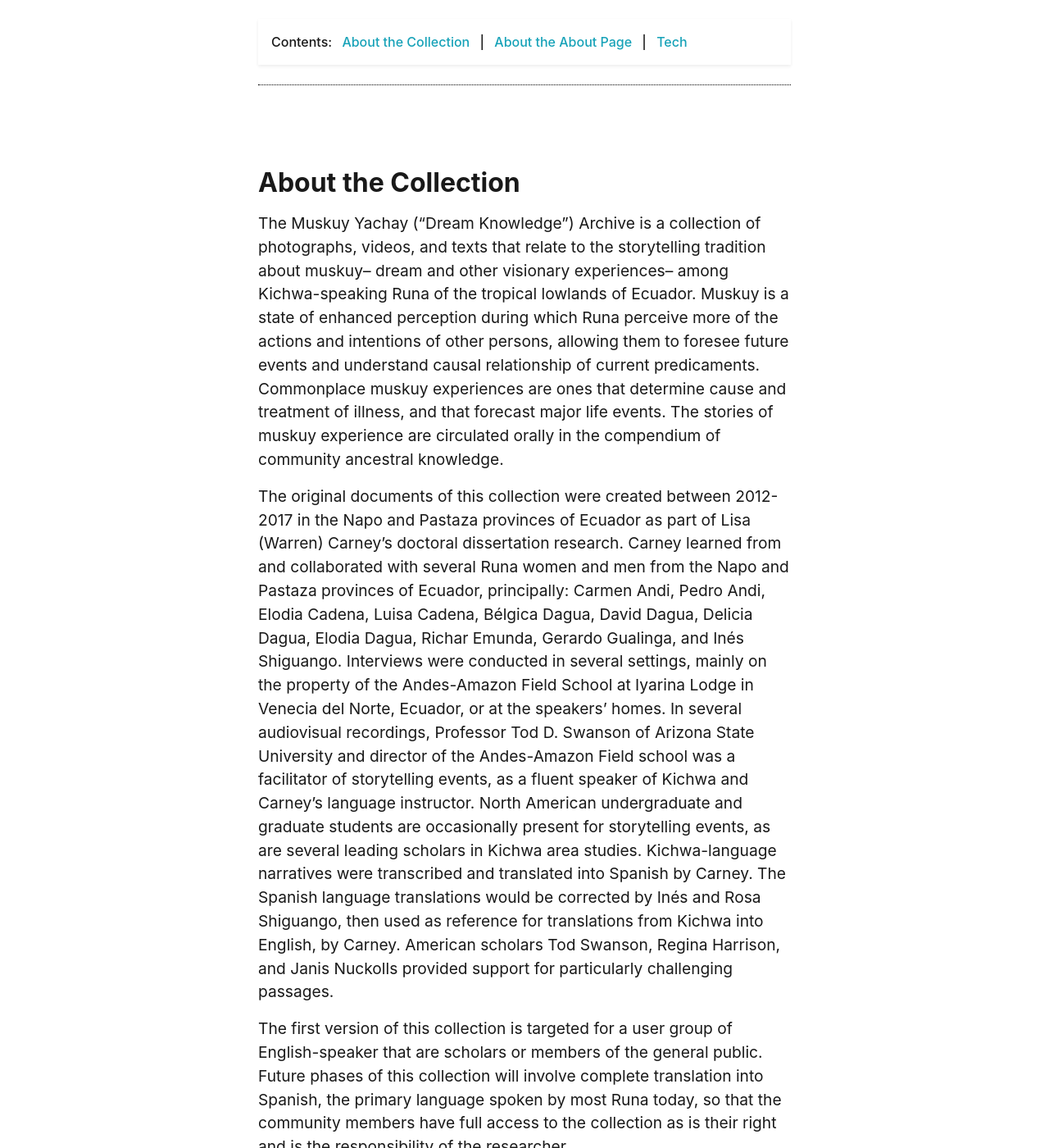
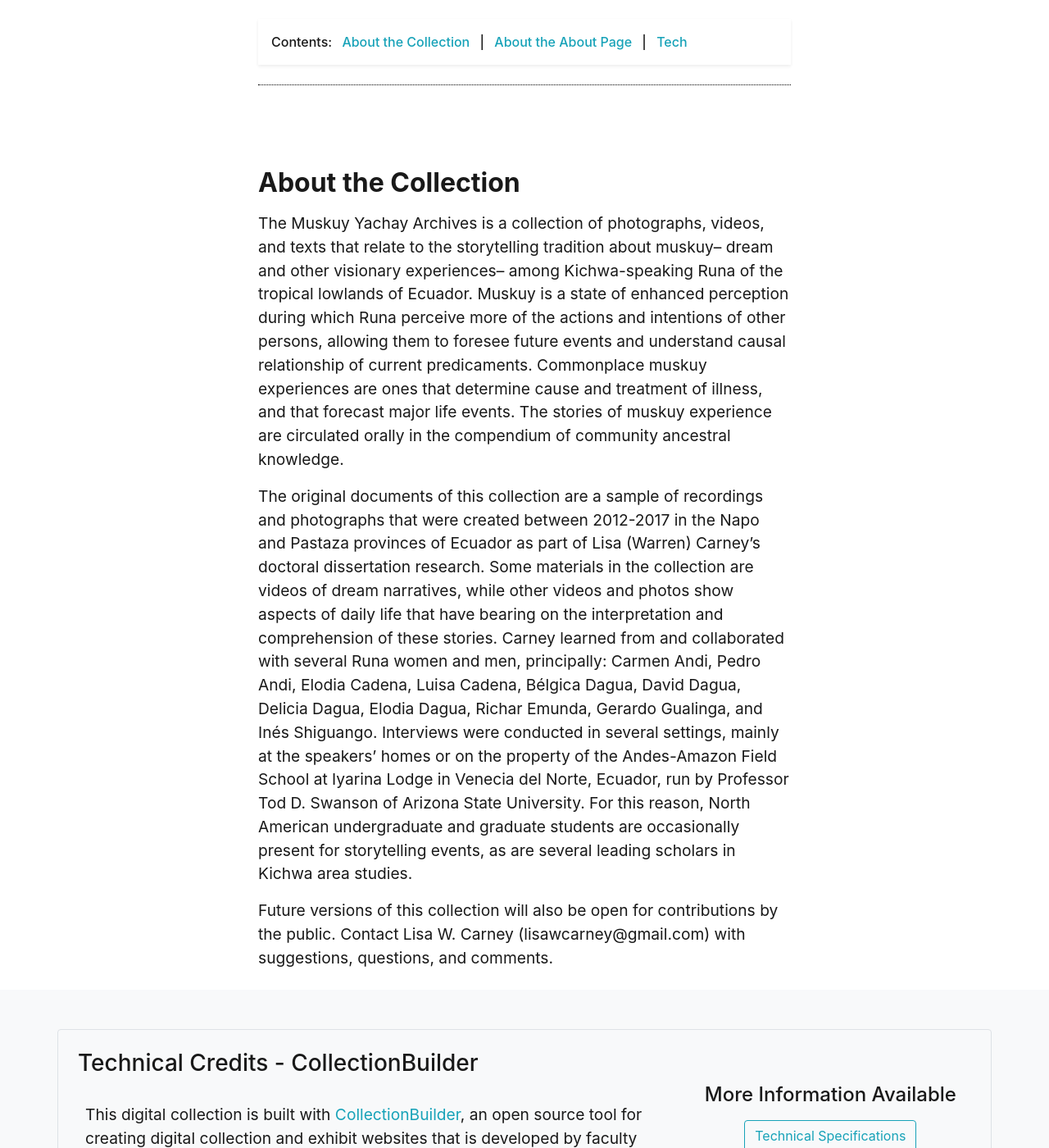
Before and after one commit to LWCarney/muskuyarchive, a Jekyll site: the page built from pages/about.md, in a window 1280 px wide and 1400 px high, scrolled down 469 px. Shown: the whole window at 82% size. Built offline with Jekyll 4.4.1, drawn with Linux system fonts in a browser that asks for light colours; some of the changed text lies outside the part shown.

Commit message:
Updated description

```diff
--- a/pages/about.md
+++ b/pages/about.md
@@ -14,10 +14,8 @@ credits: true
 
 ## About the Collection
 
-The Muskuy Yachay (“Dream Knowledge”) Archive is a collection of photographs, videos, and texts that relate to the storytelling tradition about muskuy-- dream and other visionary experiences-- among Kichwa-speaking Runa of the tropical lowlands of Ecuador. Muskuy is a state of enhanced perception during which Runa perceive more of the actions and intentions of other persons, allowing them to foresee future events and understand causal relationship of current predicaments. Commonplace muskuy experiences are ones that determine cause and treatment of illness, and that forecast major life events. The stories of muskuy experience are circulated orally in the compendium of community ancestral knowledge.
+The Muskuy Yachay Archives is a collection of photographs, videos, and texts that relate to the storytelling tradition about muskuy-- dream and other visionary experiences-- among Kichwa-speaking Runa of the tropical lowlands of Ecuador. Muskuy is a state of enhanced perception during which Runa perceive more of the actions and intentions of other persons, allowing them to foresee future events and understand causal relationship of current predicaments. Commonplace muskuy experiences are ones that determine cause and treatment of illness, and that forecast major life events. The stories of muskuy experience are circulated orally in the compendium of community ancestral knowledge.
 
-The original documents of this collection were created between 2012-2017 in the Napo and Pastaza provinces of Ecuador as part of Lisa (Warren) Carney’s doctoral dissertation research. Carney learned from and collaborated with several Runa women and men from the Napo and Pastaza provinces of Ecuador, principally: Carmen Andi, Pedro Andi, Elodia Cadena, Luisa Cadena, Bélgica Dagua, David Dagua, Delicia Dagua, Elodia Dagua, Richar Emunda, Gerardo Gualinga, and Inés Shiguango. Interviews were conducted in several settings, mainly on the property of the Andes-Amazon Field School at Iyarina Lodge in Venecia del Norte, Ecuador, or at the speakers’ homes. In several audiovisual recordings, Professor Tod D. Swanson of Arizona State University and director of the Andes-Amazon Field school was a facilitator of storytelling events, as a fluent speaker of Kichwa and Carney’s language instructor. North American undergraduate and graduate students are occasionally present for storytelling events, as are several leading scholars in Kichwa area studies. Kichwa-language narratives were transcribed and translated into Spanish by Carney. The Spanish language translations would be corrected by Inés and Rosa Shiguango, then used as reference for translations from Kichwa into English, by Carney. American scholars Tod Swanson, Regina Harrison, and Janis Nuckolls provided support for particularly challenging passages.
-
-The first version of this collection is targeted for a user group of English-speaker that are scholars or members of the general public. Future phases of this collection will involve complete translation into Spanish, the primary language spoken by most Runa today, so that the community members have full access to the collection as is their right and is the responsibility of the researcher.
+The original documents of this collection are a sample of recordings and photographs that were created between 2012-2017 in the Napo and Pastaza provinces of Ecuador as part of Lisa (Warren) Carney’s doctoral dissertation research. Some materials in the collection are videos of dream narratives, while other videos and photos show aspects of daily life that have bearing on the interpretation and comprehension of these stories. Carney learned from and collaborated with several Runa women and men, principally: Carmen Andi, Pedro Andi, Elodia Cadena, Luisa Cadena, Bélgica Dagua, David Dagua, Delicia Dagua, Elodia Dagua, Richar Emunda, Gerardo Gualinga, and Inés Shiguango. Interviews were conducted in several settings, mainly at the speakers’ homes or on the property of the Andes-Amazon Field School at Iyarina Lodge in Venecia del Norte, Ecuador, run by Professor Tod D. Swanson of Arizona State University. For this reason, North American undergraduate and graduate students are occasionally present for storytelling events, as are several leading scholars in Kichwa area studies.
 
 Future versions of this collection will also be open for contributions by the public. Contact Lisa W. Carney (lisawcarney@gmail.com) with suggestions, questions, and comments.
```
